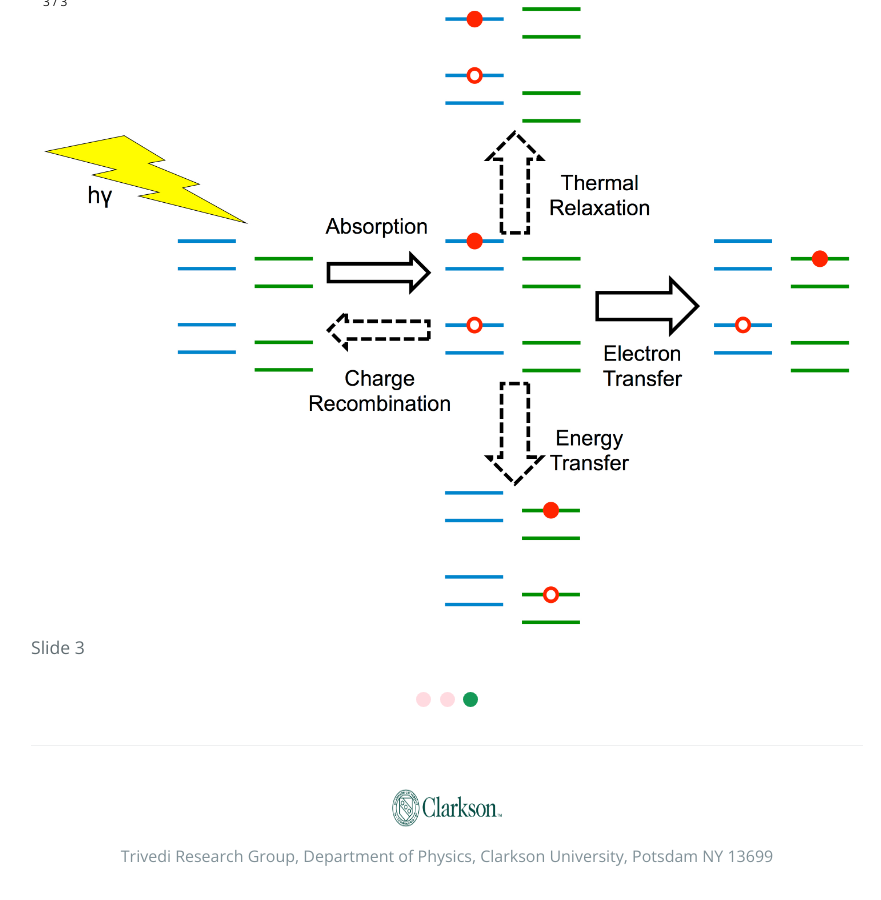
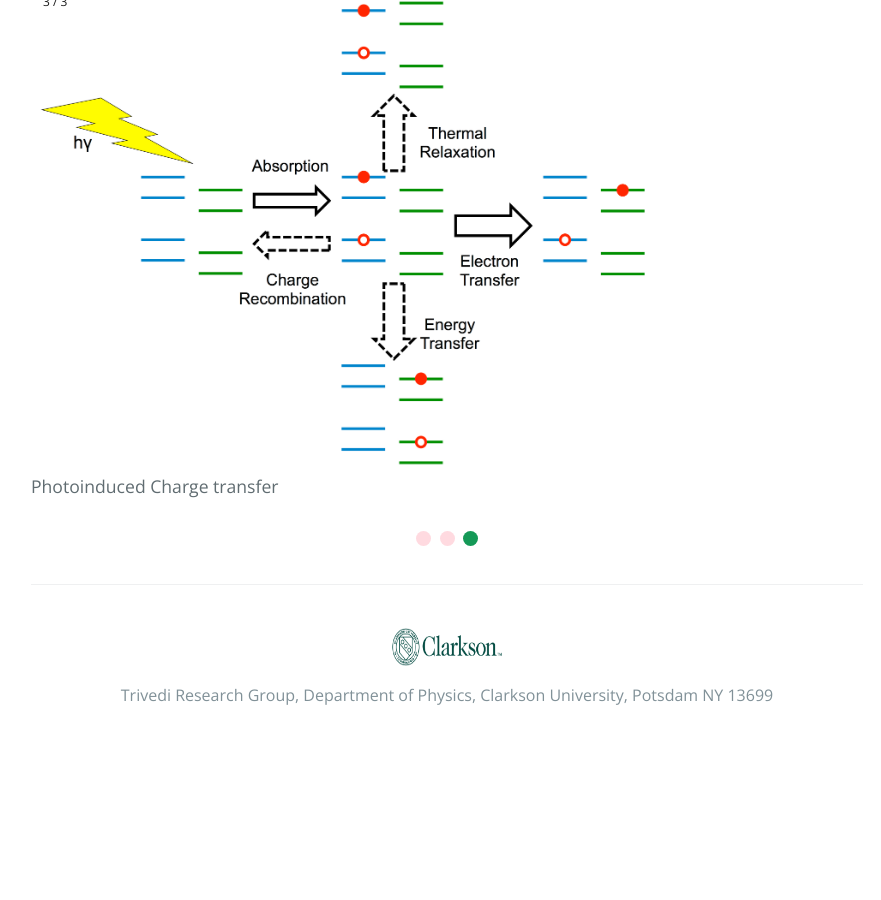
Before and after one commit to dharatrivedi/dharatrivedi.github.io, a Jekyll site: the page built from index.html, in a window 1280 px wide and 900 px high, scrolled down 628 px. Shown: the whole window, without its empty margins (193-1074 px from the left). Built offline with Jekyll 4.4.1, drawn with Linux system fonts in a browser that asks for light colours; the list of posts is cut into pages by our own code; after the commit the page ends 1367 px from its top, so only the background shows below that.

Commit message:
Update index.html

```diff
--- a/index.html
+++ b/index.html
@@ -16,20 +16,20 @@ title: {{ site.name }}
 
 <div class="mySlides fade">
   <div class="numbertext">1 / 3</div>
-  <img src="/images/TOC_1.jpg" style="width:100%">
-  <div class="text">Slide 1</div>
+  <img src="/images/TOC_1.jpg" style="width:75%">
+  <div class="text">Charge and Carrier Dynamics of 2D systems</div>
 </div>
 
 <div class="mySlides fade">
   <div class="numbertext">2 / 3</div>
-  <img src="/images/TOC_2.jpg" style="width:100%">
-  <div class="text">Slide 2</div>
+  <img src="/images/TOC_2.jpg" style="width:75%">
+  <div class="text">Enhancement Mechanism in SERS</div>
 </div>
 
 <div class="mySlides fade">
   <div class="numbertext">3 / 3</div>
-  <img src="/images/TOC_3.jpg" style="width:100%">
-  <div class="text">Slide 3</div>
+  <img src="/images/TOC_3.jpg" style="width:75%">
+  <div class="text">Photoinduced Charge transfer</div>
 </div>
 
 </div>
```
